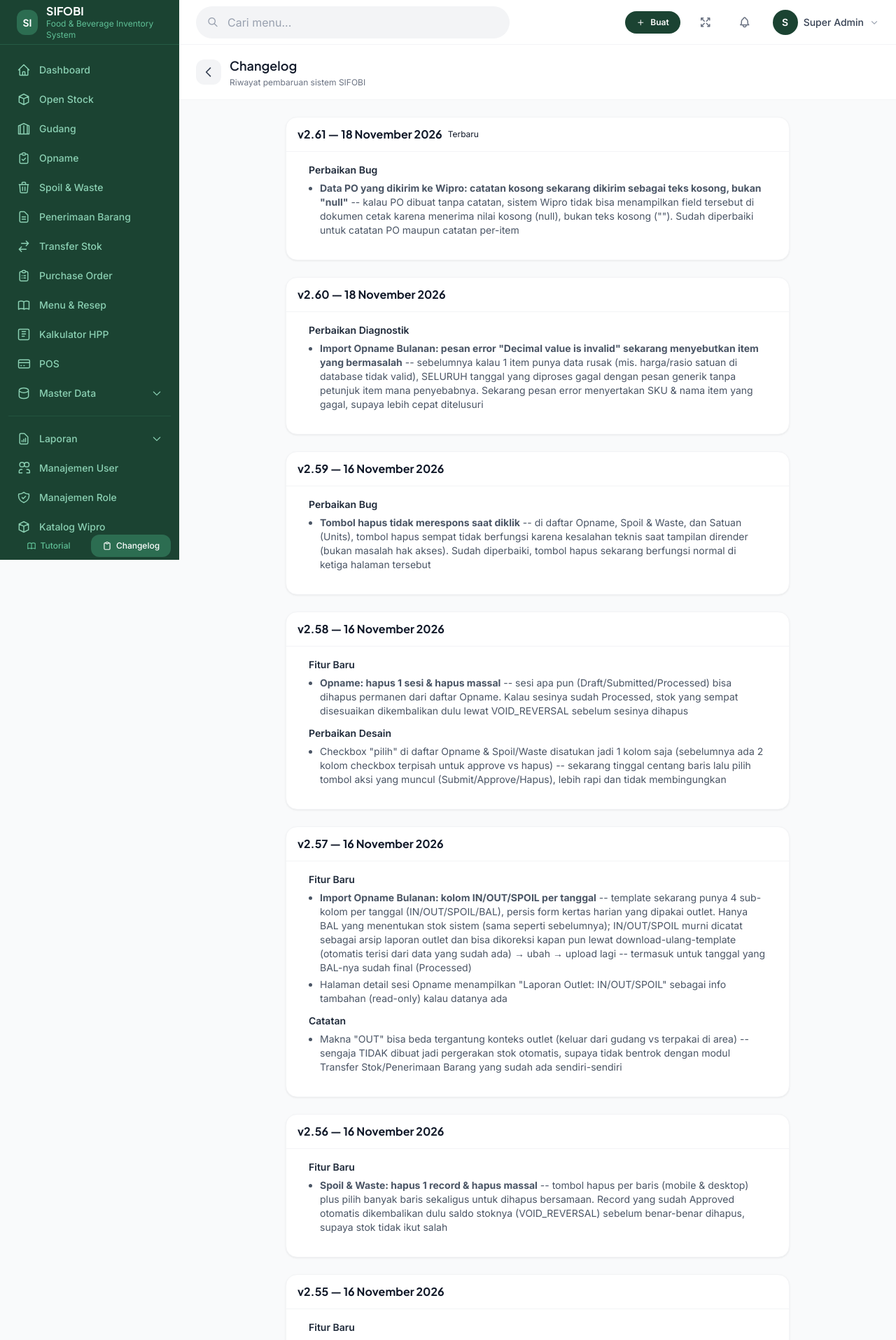
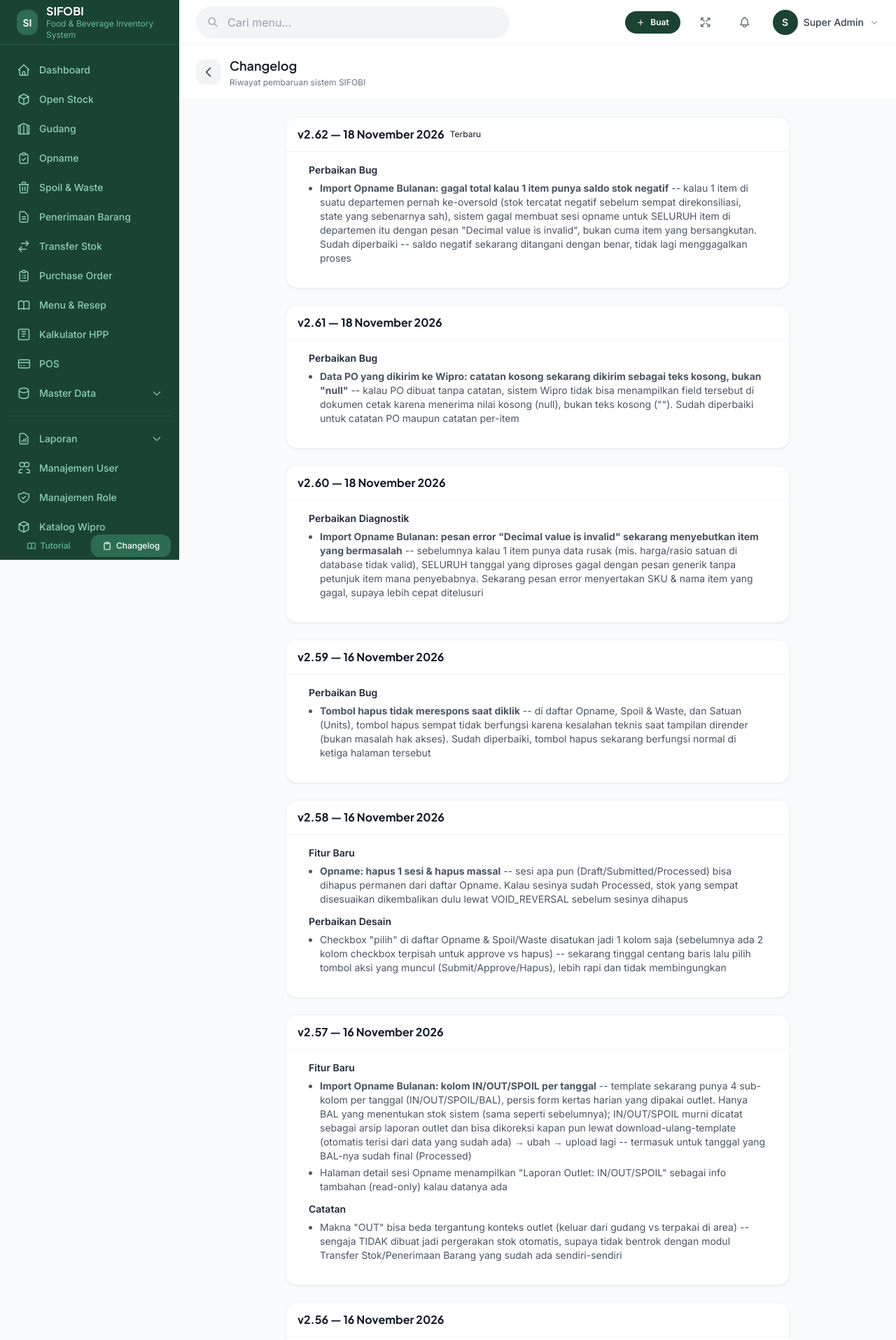
Before and after one commit to yaqinjq/sifobi-v2, a Laravel app: page /changelog in a window 1280 px wide. Shown: the top 1915 px of the page at 70% size. Run offline with Laravel 12, Linux system fonts and the light colour scheme; a user stored in the database is signed in; data comes from the database, SQL or seed files in the repository; tables that the repository leaves empty hold one stand-in row (values such as "Sample post"); data that the repository does not hold is empty; style sheets or scripts are compiled from the project's sources; parts of the project's set-up code (start-up, migrations or seed data) failed here and were passed over; some libraries are stand-ins or nearby versions.

Commit message:
[FIX] OpnameService::systemQty(): tangani saldo stok negatif
Root cause akhirnya ketemu lewat pesan error yang sudah dibungkus
konteks item kemarin (1e80254): item BTE0081 "Baby Chrysant Chinese
Tea" punya qty_on_hand OUTLET_DAILY NEGATIF di stock_balances --
state yang SAH secara bisnis (stok sempat ke-oversold/overwithdraw
sebelum sempat direkonsiliasi, bisa terjadi di inventory system mana
pun), bukan data rusak. systemQty() memformat hasil SUM() lewat
Decimal::toFixed(), yang regex-nya SENGAJA menolak tanda minus (dirancang
buat validasi INPUT fisik dari user yang memang tidak boleh negatif,
bukan utk nilai saldo sistem yang bisa legitimately negatif).

Efeknya: startSession() gagal total untuk SEMUA item di departemen itu
(bukan cuma item yang saldonya negatif) begitu item itu muncul dalam
urutan iterasi itemsForOpname() -- cocok persis dengan laporan user:
Import Opname Bulanan gagal 7/7 tanggal, semuanya nunjuk 1 item yang
sama.

Fix: systemQty() sekarang pakai bcadd() (bukan Decimal::toFixed())
untuk memformat hasil SUM() -- bcadd mempertahankan tanda minus dengan
benar, sesuai sifat qty_on_hand yang memang kolom decimal bertanda.
Dipilih bcadd (bukan melonggarkan regex Decimal) supaya validasi ketat
Decimal::normalize() tetap berlaku penuh di titik-titik INPUT user yang
memang harus non-negatif (updateItem() dkk) -- cuma titik baca nilai
sistem/komputasi internal ini yang dilonggarkan.

Test baru: tests/Feature/OpnameNegativeSystemQtyTest.php -- memaksa
qty_on_hand jadi negatif langsung di stock_balances, memverifikasi
startSession() tidak lagi melempar exception dan system_qty/
system_qty_base tersimpan dengan tanda minus yang benar.

Diverifikasi: php artisan test penuh hijau (502/502, termasuk test
baru). Masih menunggu user retry upload yang sama di production untuk
konfirmasi akhir bahwa bug user-facing-nya benar-benar tuntas.

Co-Authored-By: Claude Sonnet 5 <noreply@anthropic.com>

```diff
--- a/resources/views/changelog.blade.php
+++ b/resources/views/changelog.blade.php
@@ -8,12 +8,29 @@
 
 <div class="px-4 py-5 pb-28 lg:px-6 lg:py-6 max-w-3xl mx-auto w-full space-y-6">
 
+    {{-- v2.62 --}}
+    <x-sf.card>
+        <x-slot:header>
+            <div class="flex items-center justify-between flex-wrap gap-2">
+                <h3 class="font-heading font-bold text-gray-900">v2.62 &mdash; 18 November 2026</h3>
+                <span class="badge-info text-xs">Terbaru</span>
+            </div>
+        </x-slot:header>
+        <div class="px-4 pb-4 space-y-3 text-sm">
+            <div>
+                <p class="font-semibold text-gray-800 mb-1.5">Perbaikan Bug</p>
+                <ul class="space-y-1 text-gray-600 pl-4 list-disc">
+                    <li><strong>Import Opname Bulanan: gagal total kalau 1 item punya saldo stok negatif</strong> -- kalau 1 item di suatu departemen pernah ke-oversold (stok tercatat negatif sebelum sempat direkonsiliasi, state yang sebenarnya sah), sistem gagal membuat sesi opname untuk SELURUH item di departemen itu dengan pesan "Decimal value is invalid", bukan cuma item yang bersangkutan. Sudah diperbaiki -- saldo negatif sekarang ditangani dengan benar, tidak lagi menggagalkan proses</li>
+                </ul>
+            </div>
+        </div>
+    </x-sf.card>
+
     {{-- v2.61 --}}
     <x-sf.card>
         <x-slot:header>
             <div class="flex items-center justify-between flex-wrap gap-2">
                 <h3 class="font-heading font-bold text-gray-900">v2.61 &mdash; 18 November 2026</h3>
-                <span class="badge-info text-xs">Terbaru</span>
             </div>
         </x-slot:header>
         <div class="px-4 pb-4 space-y-3 text-sm">
```
Also changed, not shown: app/Services/OpnameService.php (+13 -1 lines), tests/Feature/OpnameNegativeSystemQtyTest.php (added, +78 -0 lines).
